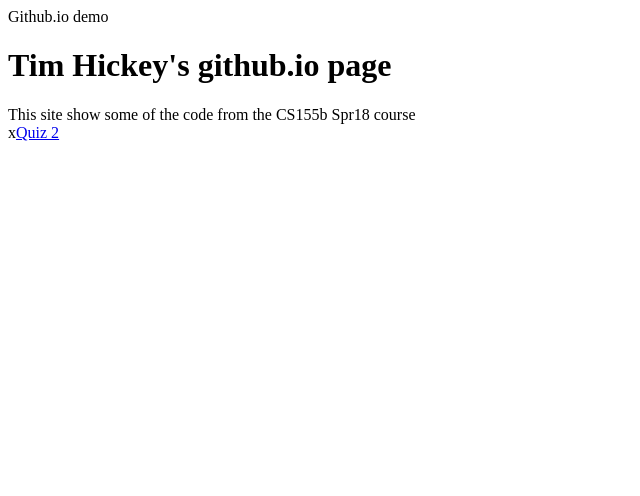
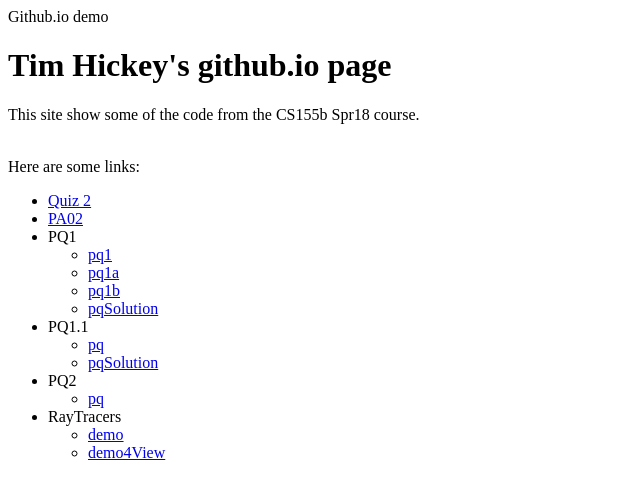
Before and after one commit to Quayowens/tjhickey724.github.io, a plain HTML site: page index.html in a window 1280 px wide. Shown: the whole page, without its empty margins (0-640 px from the left). Drawn offline with Linux system fonts and the light colour scheme.

Commit message:
added more links to index.html

```diff
--- a/index.html
+++ b/index.html
@@ -3,10 +3,51 @@
     Github.io demo
   </head>
 <body>
-<h1>Tim Hickey's github.io page
-</h1>
-This site show some of the code from the CS155b Spr18 course
+<h1>Tim Hickey's github.io page</h1>
+<p>
+  This site show some of the code from the CS155b Spr18 course.
+</p>
 <br>
-x<a href="Q2/quiz2.html">Quiz 2</a>
+Here are some links:
+<ul>
+ <li>
+   <a href="Q2/quiz2.html">Quiz 2</a>
+ </li>
+ <li>
+   <a href="PA02/quiz2.html">PA02</a>
+ </li>
+ <li>PQ1
+    <ul><li>
+      <a href="PQ1/pq1.html">pq1</a>
+    </li><li>
+      <a href="PQ1/pq1a.html">pq1a</a>
+    </li><li>
+      <a href="PQ1/pq1b.html">pq1b</a>
+    </li><li>
+      <a href="PQ1/pqSol.html">pqSolution</a>
+    </li></ul>
+ </li>
+ <li>PQ1.1
+    <ul><li>
+      <a href="PQ1.1/pq.html">pq</a>
+    </li><li>
+      <a href="PQ1.1/pqSolution.html">pqSolution</a>
+    </li></ul>
+ </li>
+ <li>PQ2
+    <ul><li>
+      <a href="PQ2/quiz2.html">pq</a>
+    </li></ul>
+ </li>
+ <li>RayTracers
+    <ul><li>
+      <a href="raytracer/raytracerdemo.html">demo</a>
+    </li><li>
+      <a href="raytracer/raytracerdemo4View.html">demo4View</a>
+    </li></ul>
+ </li>
+
+
+</ul>
 </body>
 </html>
--- a/raytracer/Scene.js
+++ b/raytracer/Scene.js
@@ -113,9 +113,9 @@ class Scene {
       }
     }
 
-    if (Math.random()<0.001){
-      console.dir([point,normal,eye,mat,textureColor])
-    }
+    //if (Math.random()<0.001){
+    //      console.dir([point,normal,eye,mat,textureColor])
+    //}
     // modify this so that it gets the emissive color
     // from the material
     //const emissive = new Color(0.1,0,0.5);
--- a/raytracer/demos/demo1f.js
+++ b/raytracer/demos/demo1f.js
@@ -8,7 +8,7 @@ document.getElementById('title').innerHTML="demos/demo1f.js"
 
 function runTest(){
 	screenSize=900
-	renderSize=100
+	renderSize=900
 	screenW=screenSize
 	screenH=screenSize
 	canvas1.width=screenW
--- a/raytracer/demos/pa04a.js
+++ b/raytracer/demos/pa04a.js
@@ -7,7 +7,7 @@ document.getElementById('title').innerHTML="pa04a"
 function runTest(){
 	canvas.width=600
 	canvas.height=600
-	const renderer = new Renderer(100,100)
+	const renderer = new Renderer(600,600)
 	const scene = new Scene('pa04a')
 
 
@@ -25,7 +25,7 @@ function runTest(){
 	mat2.texture.repeatV=1
 
   const mat3 = new Material(Color.BLACK,Color.WHITE,Color.WHITE,100)
-  mat3.emissive = new Color(0.5,0,0);
+	  mat3.emissive = new Color(0.5,0,0);
 
 
 
@@ -79,7 +79,7 @@ function runTest(){
 	light1.intensity = 0.5
 	light1.diffuseColor = Color.WHITE
 	light1.specularColor = Color.RED
-	//scene.addLight(light1)
+	scene.addLight(light1)
 
 	const light2 = new Light(new Vector3(-2,1,2))
 	light2.intensity = 0.75
```
Also changed, not shown: PQ1/pqSol.html (added, +23 -0 lines).
